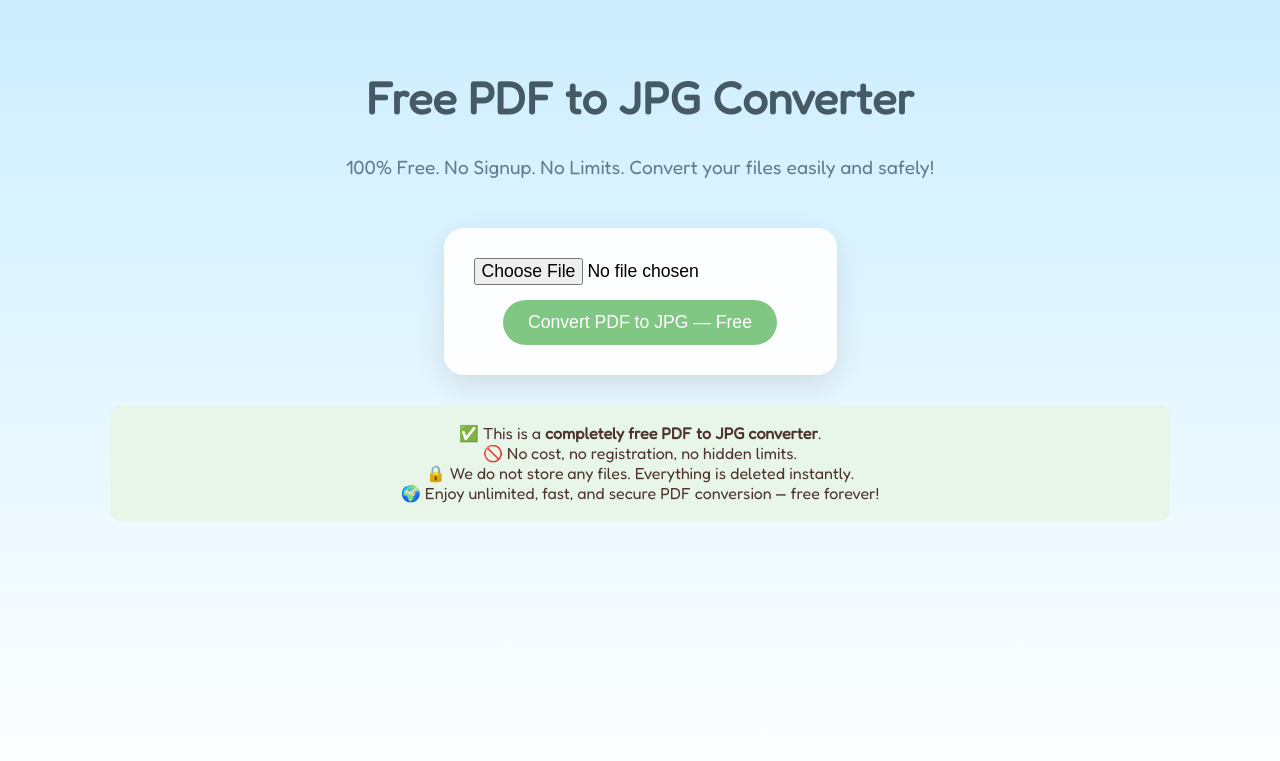
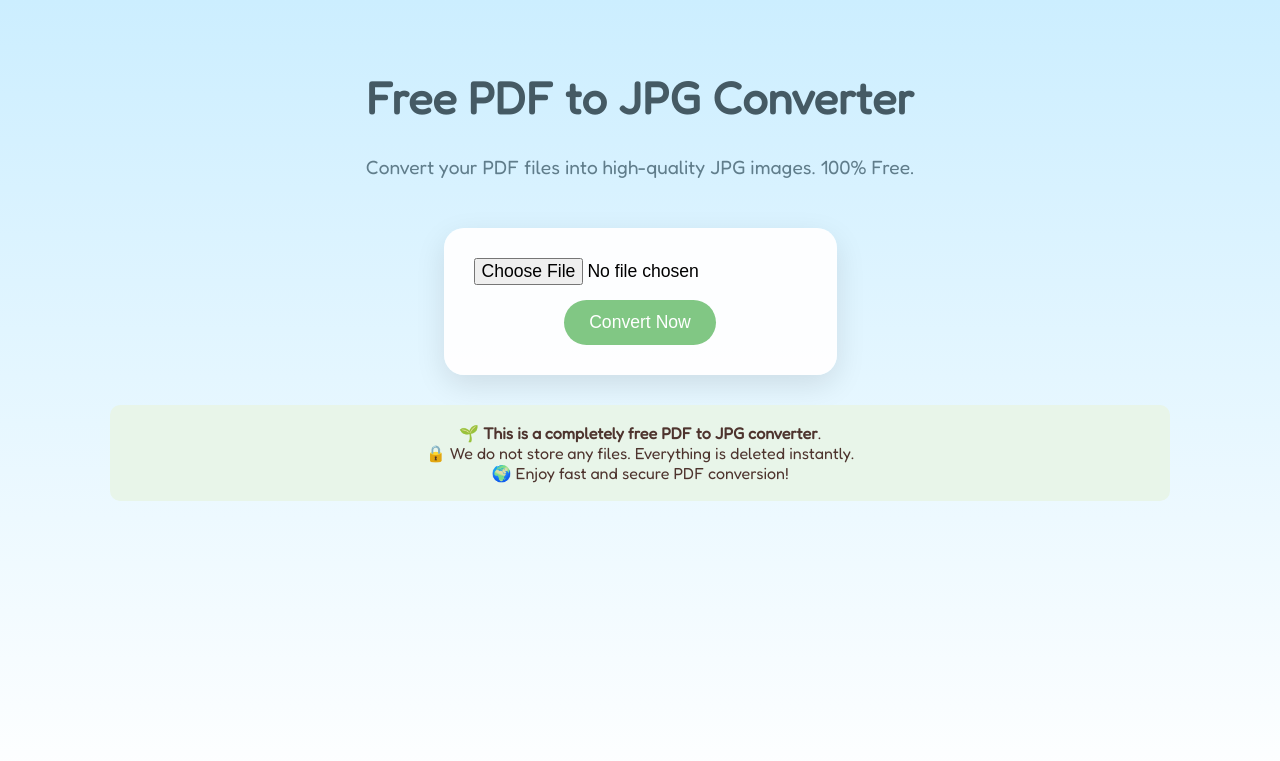
Before and after one commit to SuperB747/pdf2jpg-app, a Flask app: page / in a window 1280 px wide. Shown: the top 761 px of the page. Run offline with Flask 3, Linux system fonts and the light colour scheme.

Commit message:
🎨 Final UI update: FREE focus, clean design, progress bar

```diff
--- a/templates/index.html
+++ b/templates/index.html
@@ -104,33 +108,45 @@
         }
     </style>
     <script>
-        function showLoading() {
+        function startFakeProgress() {
             document.getElementById('submitBtn').disabled = true;
-            document.getElementById('loadingStatus').style.display = 'block';
+            document.getElementById('progressContainer').style.display = 'block';
+
+            let progress = 0;
+            const bar = document.getElementById('progressBar');
+
+            const interval = setInterval(() => {
+                if (progress < 99) {
+                    progress += Math.floor(Math.random() * 3) + 1;
+                    if (progress > 99) progress = 99;
+                    bar.style.width = progress + '%';
+                    bar.textContent = progress + '%';
+                }
+            }, 200);
         }
     </script>
 </head>
 <body>
     <header>
         <h1>Free PDF to JPG Converter</h1>
-        <p>100% Free. No Signup. No Limits. Convert your files easily and safely!</p>
+        <p>Convert your PDF files into high-quality JPG images. 100% Free.</p>
     </header>
 
-    <form method="post" action="/convert" enctype="multipart/form-data" onsubmit="showLoading()">
+    <form method="post" action="/convert" enctype="multipart/form-data" onsubmit="startFakeProgress()">
         <input type="file" name="pdf" accept="application/pdf" required><br>
-        <button type="submit" id="submitBtn">Convert PDF to JPG — Free</button>
+        <button type="submit" id="submitBtn">Convert Now</button>
     </form>
 
-    <div id="loadingStatus" class="loading">
-        <div class="spinner"></div>
-        Your file is being converted... and yes, it's completely free! 🆓
+    <div id="progressContainer">
+        <div style="width: 100%; background: #e0e0e0; border-radius: 10px;">
+            <div id="progressBar">0%</div>
+        </div>
     </div>
 
     <div class="info">
-        ✅ This is a <strong>completely free PDF to JPG converter</strong>.<br>
-        🚫 No cost, no registration, no hidden limits.<br>
+        🌱 <strong>This is a completely free PDF to JPG converter</strong>.<br>
         🔒 We do not store any files. Everything is deleted instantly.<br>
-        🌍 Enjoy unlimited, fast, and secure PDF conversion — free forever!
+        🌍 Enjoy fast and secure PDF conversion!
     </div>
 
     <footer>
```
Also changed, not shown: other parts of templates/index.html (+14 -10 lines).
